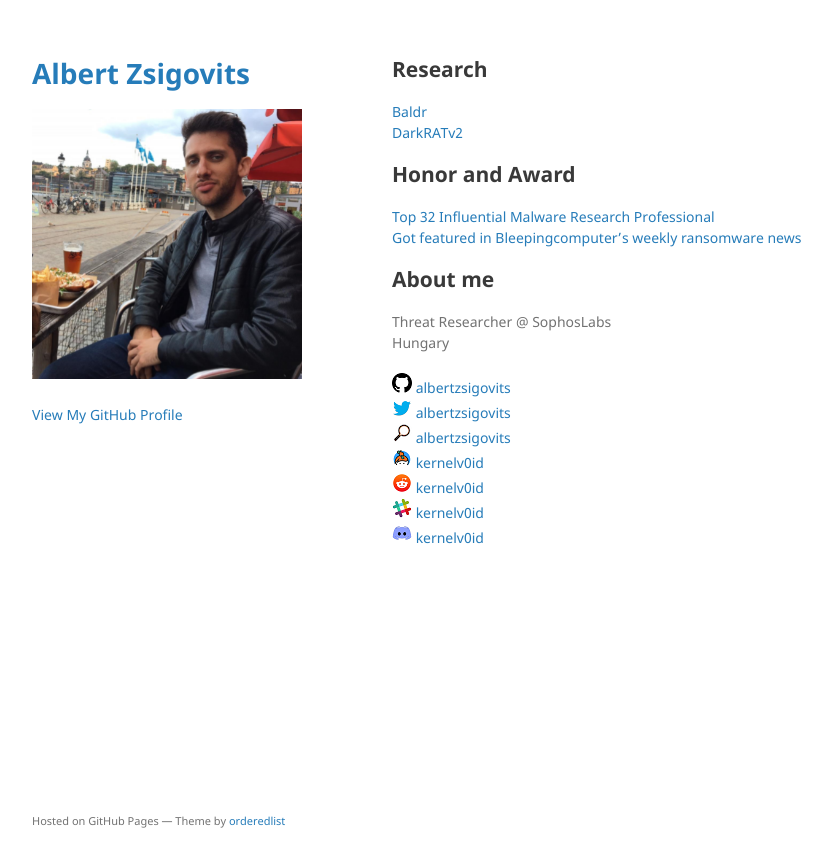
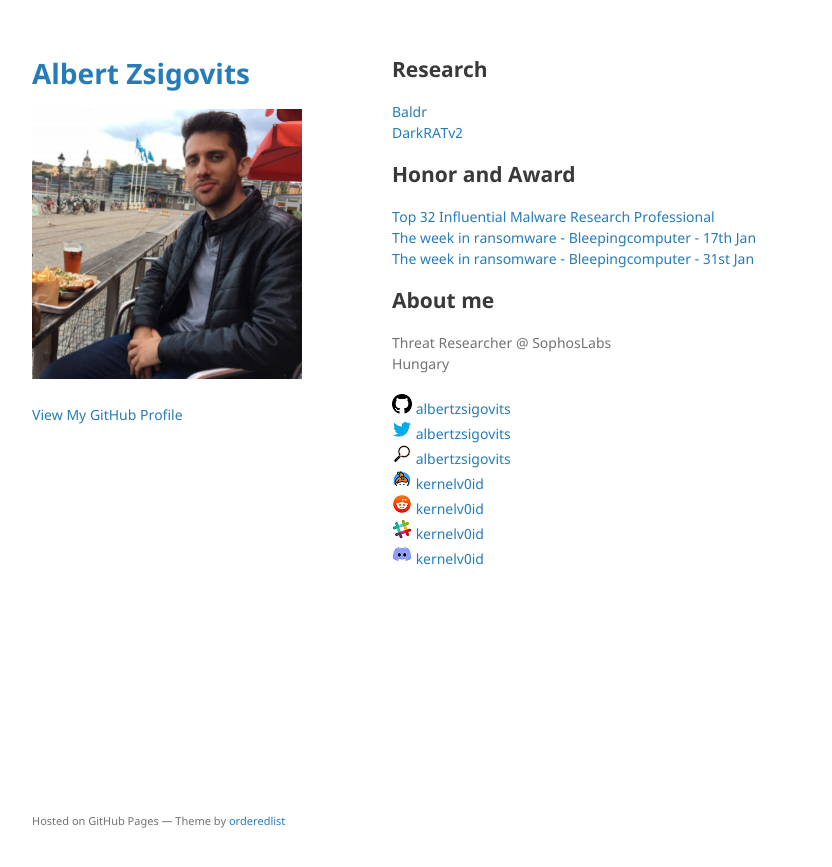
Before and after one commit to albertzsigovits/albertzsigovits.github.io, a Jekyll site: the page built from index.md, in a window 1280 px wide. Shown: the top 867 px of the page, without its empty margins (178-1010 px from the left). Built offline with Jekyll 4.4.1, drawn with Linux system fonts in a browser that asks for light colours; the repository's description, which GitHub fills in, is left out; our own code applies the rules of GitHub Pages for plain Markdown files.

Commit message:
Update index.md

```diff
--- a/index.md
+++ b/index.md
@@ -9,7 +9,8 @@ layout: default
 ## Honor and Award
 
 [Top 32 Influential Malware Research Professional](https://static.peerlyst.com/image/upload/v1576213159/post-attachments/32_Influential_Malware_Research_Professionals_pkrtnw)
-[Got featured in Bleepingcomputer's weekly ransomware news](https://www.bleepingcomputer.com/news/security/the-week-in-ransomware-january-17th-2020-never-ends/)
+[The week in ransomware - Bleepingcomputer - 17th Jan](https://www.bleepingcomputer.com/news/security/the-week-in-ransomware-january-17th-2020-never-ends/)
+[The week in ransomware - Bleepingcomputer - 31st Jan](https://www.bleepingcomputer.com/news/security/the-week-in-ransomware-january-31st-2020-taking-it-to-the-courts/)
 
 ## About me
 
```
